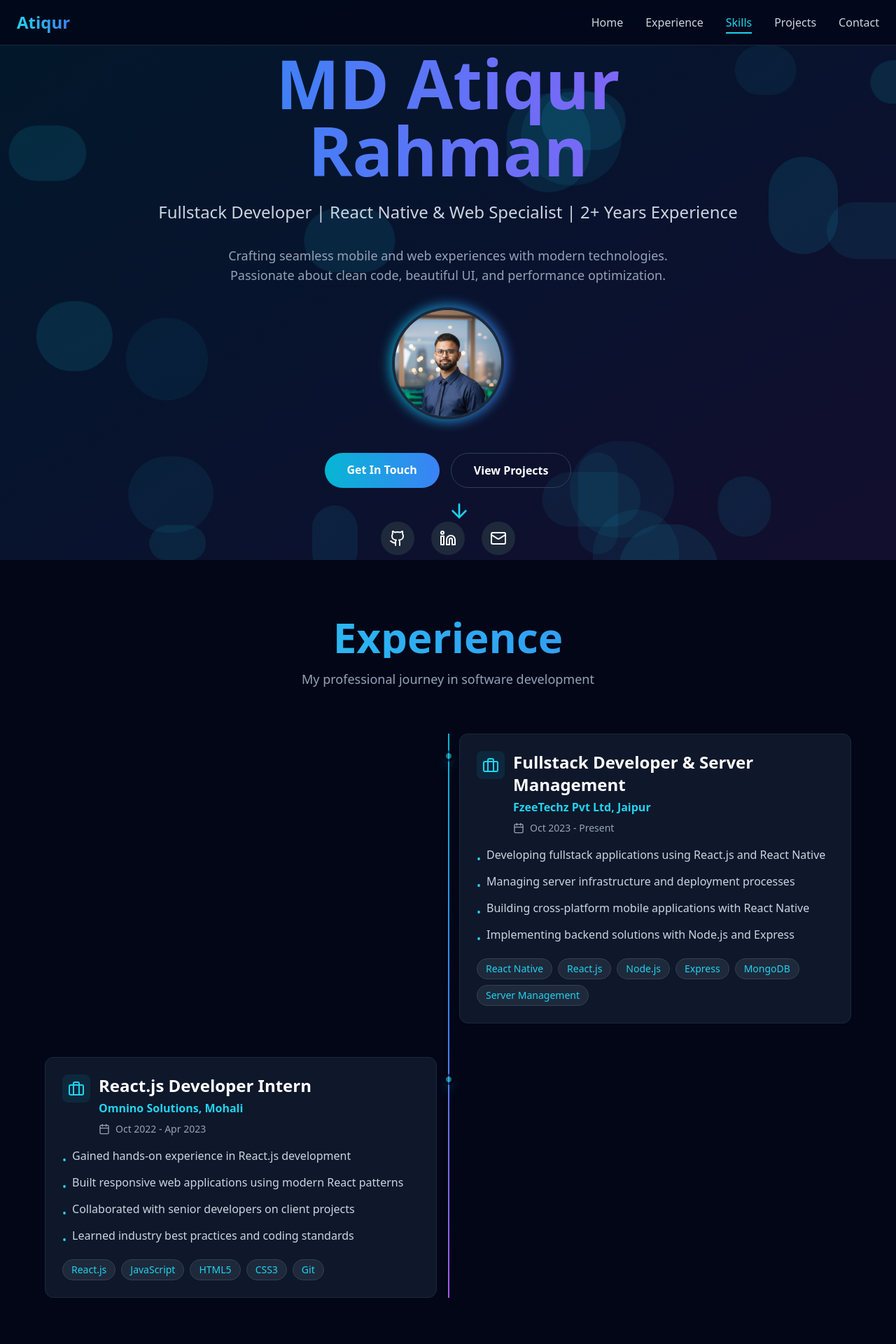
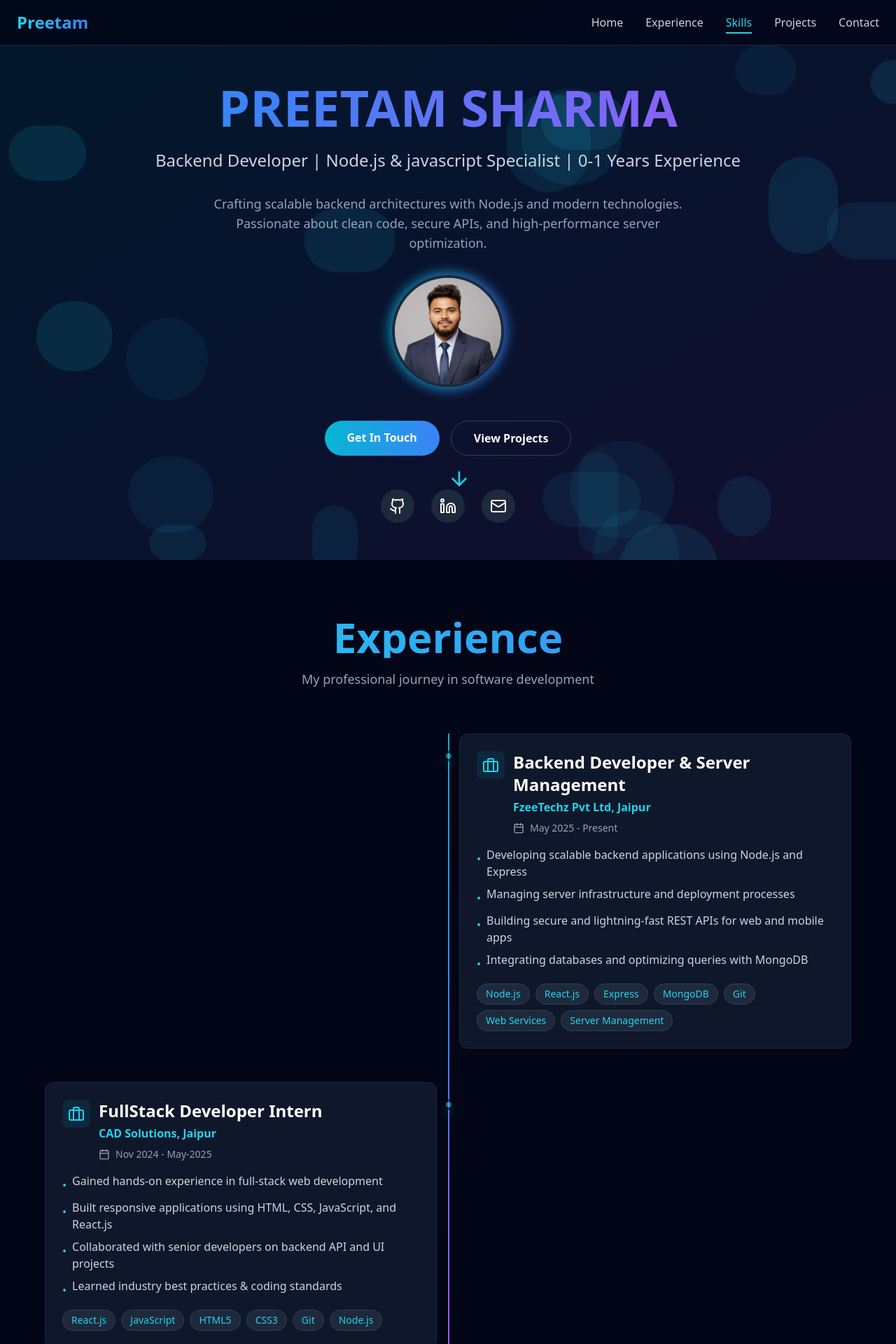
Before and after one commit to Preetam902/My_Port, a React (Vite) app: page / in a window 1280 px wide. Shown: the top 1920 px of the page at 70% size. Built offline with nearby package versions, Linux system fonts and the light colour scheme.

Commit message:
"basic setup"

```diff
--- a/src/components/Contact.tsx
+++ b/src/components/Contact.tsx
@@ -37,8 +37,8 @@ const Contact = () => {
     {
       icon: <Mail size={24} />,
       label: 'Email',
-      value: 'atiqur.mdrahaman@gmail.com',
-      href: 'mailto:atiqur.mdrahaman@gmail.com'
+      value: 'preetamsharmawps@gmail.com',
+      href: 'mailto:preetamsharmawps@gmail.com'
     },
     {
       icon: <MapPin size={24} />,
@@ -49,14 +49,14 @@ const Contact = () => {
     {
       icon: <Github size={24} />,
       label: 'GitHub',
-      value: 'github.com/atiqaz',
-      href: 'https://github.com/atiqaz'
+      value: 'github.com/Developer-Preetam',
+      href: 'https://github.com/Developer-Preetam'
     },
     {
       icon: <Linkedin size={24} />,
       label: 'LinkedIn',
-      value: 'linkedin.com/in/rahman-atiqur-atiq',
-      href: 'https://www.linkedin.com/in/rahman-atiqur-atiq'
+      value: 'linkedin.com/in/preetam701',
+      href: 'https://www.linkedin.com/in/preetam701'
     }
   ];
 
@@ -195,7 +195,7 @@ const Contact = () => {
         </div>
 
         <div className="mt-16 pt-8 border-t border-slate-800 text-center text-slate-400">
-          <p>&copy; {new Date().getFullYear()} MD Atiqur Rahman - Fullstack Developer</p>
+          <p>&copy; {new Date().getFullYear()} PREETAM SHARMA - Node.js Developer</p>
         </div>
       </div>
     </section>
--- a/src/components/Experience.tsx
+++ b/src/components/Experience.tsx
@@ -11,29 +11,30 @@ interface ExperienceItem {
 
 const experiences: ExperienceItem[] = [
   {
-    title: 'Fullstack Developer & Server Management',
+    title: 'Backend Developer & Server Management',
     company: 'FzeeTechz Pvt Ltd, Jaipur',
-    period: 'Oct 2023 - Present',
+    period: 'May 2025 - Present',
     description: [
-      'Developing fullstack applications using React.js and React Native',
+      'Developing scalable backend applications using Node.js and Express',
       'Managing server infrastructure and deployment processes',
-      'Building cross-platform mobile applications with React Native',
-      'Implementing backend solutions with Node.js and Express',
+      'Building secure and lightning-fast REST APIs for web and mobile apps',
+      'Integrating databases and optimizing queries with MongoDB',
       // 'Working on matrimonial platform (ApnaShathi) - complete backend and mobile app development'
     ],
-    technologies: ['React Native', 'React.js', 'Node.js', 'Express', 'MongoDB', 'Server Management']
+    technologies: ['Node.js', 'React.js', 'Express', 'MongoDB', 'Git', 'Web Services', 'Server Management']
   },
   {
-    title: 'React.js Developer Intern',
-    company: 'Omnino Solutions, Mohali',
-    period: 'Oct 2022 - Apr 2023',
+    title: 'FullStack Developer Intern',
+    company: 'CAD Solutions, Jaipur',
+    period: 'Nov 2024 - May-2025',
     description: [
-      'Gained hands-on experience in React.js development',
-      'Built responsive web applications using modern React patterns',
-      'Collaborated with senior developers on client projects',
-      'Learned industry best practices and coding standards'
+      'Gained hands-on experience in full-stack web development',
+      'Built responsive applications using HTML, CSS, JavaScript, and React.js',
+      'Collaborated with senior developers on backend API and UI projects',
+      'Learned industry best practices & coding standards'
+
     ],
-    technologies: ['React.js', 'JavaScript', 'HTML5', 'CSS3', 'Git']
+    technologies: ['React.js', 'JavaScript', 'HTML5', 'CSS3', 'Git', 'Node.js']
   }
 ];
 
--- a/src/components/Hero.tsx
+++ b/src/components/Hero.tsx
@@ -42,23 +42,22 @@ const Hero = () => {
             isVisible ? 'opacity-100 translate-y-0' : 'opacity-0 translate-y-10'
           }`}
         >
-          <h1 className="text-6xl md:text-8xl font-bold mb-6 bg-gradient-to-r from-cyan-400 via-blue-500 to-purple-500 bg-clip-text text-transparent animate-gradient">
-            MD Atiqur Rahman
+          <h1 className="text-6xl md:text-7xl font-bold mb-6 bg-gradient-to-r from-cyan-400 via-blue-500 to-purple-500 bg-clip-text text-transparent animate-gradient">
+            PREETAM SHARMA
           </h1>
           <p className="text-xl md:text-2xl text-slate-300 mb-8">
-            Fullstack Developer | React Native & Web Specialist | 2+ Years Experience
+            Backend Developer | Node.js & javascript Specialist | 0-1 Years Experience
           </p>
           <p className="text-lg text-slate-400 mb-8 max-w-2xl mx-auto">
-            Crafting seamless mobile and web experiences with modern technologies.
-            Passionate about clean code, beautiful UI, and performance optimization.
+            Crafting scalable backend architectures with Node.js and modern technologies. Passionate about clean code, secure APIs, and high-performance server optimization.
           </p>
 
           <div className="mb-12 flex justify-center">
             <div className="relative group">
               <div className="absolute -inset-1 bg-gradient-to-r from-cyan-500 to-blue-500 rounded-full blur opacity-75 group-hover:opacity-100 transition duration-1000 group-hover:duration-200 animate-tilt"></div>
               <img
-                src="/src/assets/Gemini_Generated_Image_di9lwndi9lwndi9l.png"
-                alt="MD Atiqur Rahman"
+                src="/src/assets/preetam.png"
+                alt="Preetam Sharma"
                 className="relative w-32 h-32 md:w-40 md:h-40 rounded-full object-cover object-center border-4 border-slate-800 group-hover:scale-105 transition-transform duration-300"
                 style={{ objectPosition: 'center top' }}
               />
@@ -82,7 +81,7 @@ const Hero = () => {
 
           <div className="flex gap-6 justify-center">
             <a
-              href="https://github.com/atiqaz"
+              href="https://github.com/Developer-Preetam"
               target="_blank"
               rel="noopener noreferrer"
               className="p-3 rounded-full bg-slate-800 hover:bg-slate-700 transition-all transform hover:scale-110 hover:shadow-lg hover:shadow-cyan-500/30"
@@ -90,7 +89,7 @@ const Hero = () => {
               <Github size={24} />
             </a>
             <a
-              href="https://www.linkedin.com/in/rahman-atiqur-atiq"
+              href="https://www.linkedin.com/in/preetam701"
               target="_blank"
               rel="noopener noreferrer"
               className="p-3 rounded-full bg-slate-800 hover:bg-slate-700 transition-all transform hover:scale-110 hover:shadow-lg hover:shadow-cyan-500/30"
@@ -98,7 +97,7 @@ const Hero = () => {
               <Linkedin size={24} />
             </a>
             <a
-              href="mailto:atiqur.mdrahaman@gmail.com"
+              href="mailto:preetamsharmawps@gmail.com"
               className="p-3 rounded-full bg-slate-800 hover:bg-slate-700 transition-all transform hover:scale-110 hover:shadow-lg hover:shadow-cyan-500/30"
             >
               <Mail size={24} />
--- a/src/components/Navigation.tsx
+++ b/src/components/Navigation.tsx
@@ -29,7 +29,7 @@ const Navigation = ({ activeSection }: NavigationProps) => {
       <div className="max-w-7xl mx-auto px-6 py-4">
         <div className="flex justify-between items-center">
           <div className="text-2xl font-bold bg-gradient-to-r from-cyan-400 to-blue-500 bg-clip-text text-transparent">
-            Atiqur
+            Preetam
           </div>
 
           <div className="hidden md:flex gap-8">
--- a/src/components/Projects.tsx
+++ b/src/components/Projects.tsx
@@ -13,32 +13,32 @@ interface Project {
 
 const projects: Project[] = [
   {
-    title: 'ApnaShathi - Matrimonial Platform',
+    title: 'APNASHATHI - Matrimonial Platform',
     description: 'Advanced matrimonial platform with video calling, real-time messaging, and comprehensive matching system.',
-    technologies: ['React Native', 'Node.js', 'Agora SDK', 'WebSocket', 'MongoDB', 'Real-time Chat'],
+    technologies: ['Node.js', 'Agora APIs', 'WebSocket', 'MongoDB', 'Agora Calling', 'Real-time Chat'],
     image: 'https://images.pexels.com/photos/265087/pexels-photo-265087.jpeg?auto=compress&cs=tinysrgb&w=800',
-    highlights: ['Video calling with Agora SDK', 'Real-time messaging with WebSocket', 'Advanced user matching', 'Complete backend & mobile app']
+    highlights: ['Video calling with Agora', 'Real-time messaging with WebSocket', 'Advanced user matching', 'Complete backend & Server Deployment']
   },
   {
-    title: 'LisiChat - Social Dating App',
-    description: 'Feature-rich social media dating app with voice chatrooms, PK battles, and interactive social features.',
-    technologies: ['React Native', 'Node.js', 'WebSocket', 'Voice Chat', 'Real-time Gaming'],
+    title: 'DHANTAG – Finance & Utility Management',
+    description: 'A financial dashboard managing wallet, utilities, orders, and KYC, Order creation, approval flow, and tracking API modules.',
+    technologies: ['Node.js', 'User KYC', 'Payment Gateway', 'Order Buying', 'Cart System'],
     image: 'https://images.pexels.com/photos/5632402/pexels-photo-5632402.jpeg?auto=compress&cs=tinysrgb&w=800',
-    highlights: ['Voice chatrooms', 'PK battle system', 'Social media features', 'Real-time interactions']
+    highlights: ['Utility workflows', 'Mobile Recharge', 'Bill Payments', 'Payment Gateway']
   },
   {
-    title: 'RollCall - Employee Management',
-    description: 'Corporate attendance and duty management system for Bharat Electronics, handling employee scheduling and attendance tracking.',
-    technologies: ['React Native', 'Node.js', 'Express', 'MongoDB', 'Attendance System'],
+    title: 'ALSAKHAA – Workflow management',
+    description: 'A workflow automation system for handling certificate creation, project assignments, and multi-role operational processes',
+    technologies: ['RBAC', 'Node.js', 'Express', 'MongoDB', 'Cron Jobs'],
     image: 'https://images.pexels.com/photos/3184465/pexels-photo-3184465.jpeg?auto=compress&cs=tinysrgb&w=800',
-    highlights: ['Employee duty scheduling', 'Attendance tracking', 'Corporate exam management', 'Real-time monitoring']
+    highlights: ['Role-Based Access Control', 'Job Creation', 'Status Tracking', 'Real-time monitoring']
   },
   {
-    title: 'Expense Tracker App',
-    description: 'Comprehensive expense management app for roommates with role-based access and notification system.',
-    technologies: ['React Native', 'Node.js', 'Express', 'MongoDB', 'Push Notifications'],
+    title: 'AUTONIX – Team & Reward Engine',
+    description: 'A structured, performance-based user reward platform',
+    technologies: ['Node.js', 'Express', 'MongoDB', 'Payment Gateway'],
     image: 'https://images.pexels.com/photos/6551415/pexels-photo-6551415.jpeg?auto=compress&cs=tinysrgb&w=800',
-    highlights: ['Role-based access (Mate & Admin)', 'Personal & shared expenses', 'Email services', 'Privacy & security focused']
+    highlights: ['Automated reward engine for rank', 'Cron jobs', 'Email services', 'Privacy & security focused']
   }
 ];
 
--- a/src/components/Skills.tsx
+++ b/src/components/Skills.tsx
@@ -11,14 +11,14 @@ interface SkillCategory {
 const skillCategories: SkillCategory[] = [
   {
     icon: <Smartphone size={32} />,
-    title: 'Mobile Development',
-    skills: ['React Native', 'iOS & Android', 'Agora SDK', 'Push Notifications', 'Voice Chat', 'Cross Platform'],
+    title: 'Backend Development',
+    skills: ['Node.js', 'Express.js', 'REST APIs', 'Authentication', 'Middleware', 'Error Handling'],
     color: 'from-cyan-400 to-blue-500'
   },
   {
     icon: <Code2 size={32} />,
-    title: 'Frontend Development',
-    skills: ['React.js', 'JavaScript', 'HTML5', 'CSS3', 'Tailwind CSS', 'Responsive Design'],
+    title: 'Web Development Basics',
+    skills: ['HTML', 'CSS', 'JavaScript', 'EJS / Handlebars', 'React.js', 'Form Validation'],
     color: 'from-blue-400 to-purple-500'
   },
   {
@@ -124,9 +124,7 @@ const Skills = () => {
             Continuous Learning
           </h3>
           <p className="text-slate-300 text-center max-w-3xl mx-auto leading-relaxed">
-            I'm constantly expanding my skill set by exploring new technologies, following industry best practices,
-            and contributing to open-source projects. Currently diving deeper into advanced React Native patterns,
-            real-time communication systems, and scalable backend architectures.
+            I'm constantly expanding my skill set by exploring new backend technologies, following industry best practices, and improving application performance and security. Currently diving deeper into scalable Node.js architectures, real-time communication systems, and high-performance API and database optimization.
           </p>
         </div>
       </div>
```
Also changed, not shown: src/assets/Gemini_Generated_Image_di9lwndi9lwndi9l.png (deleted), src/assets/preetam.png (added).
